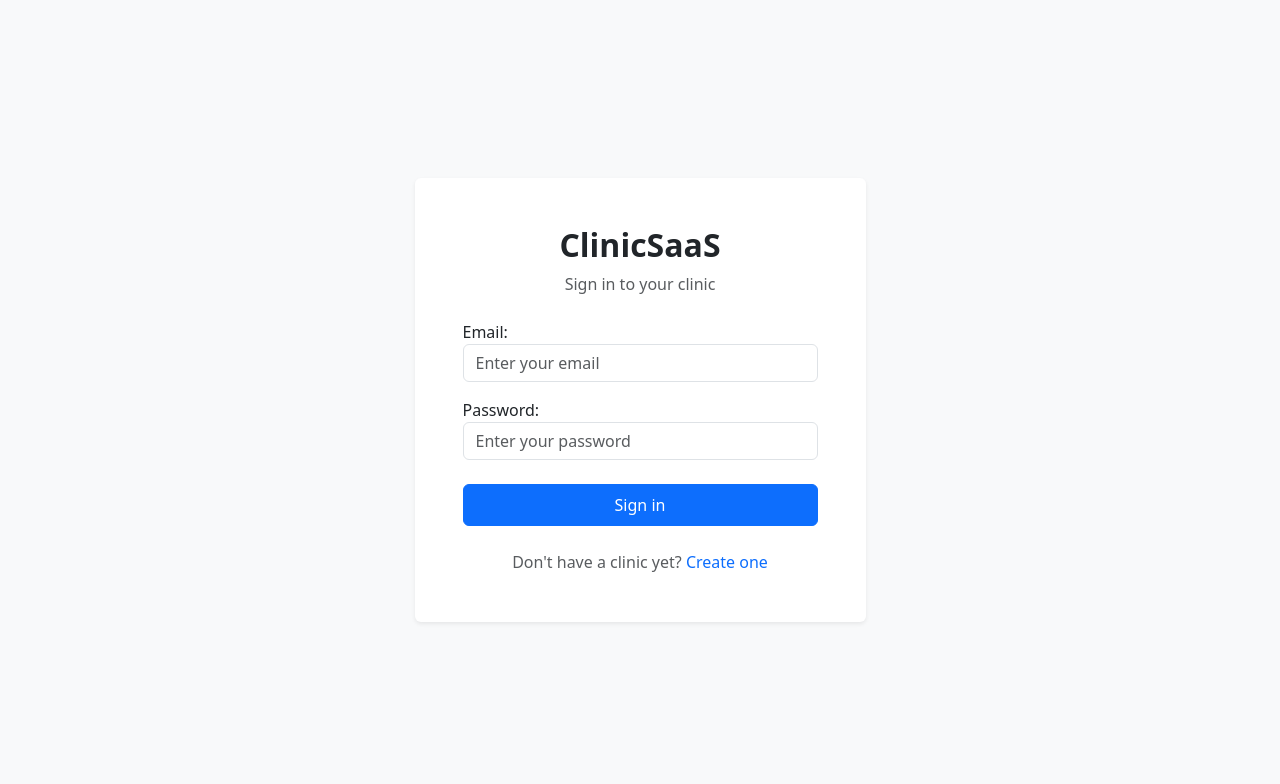
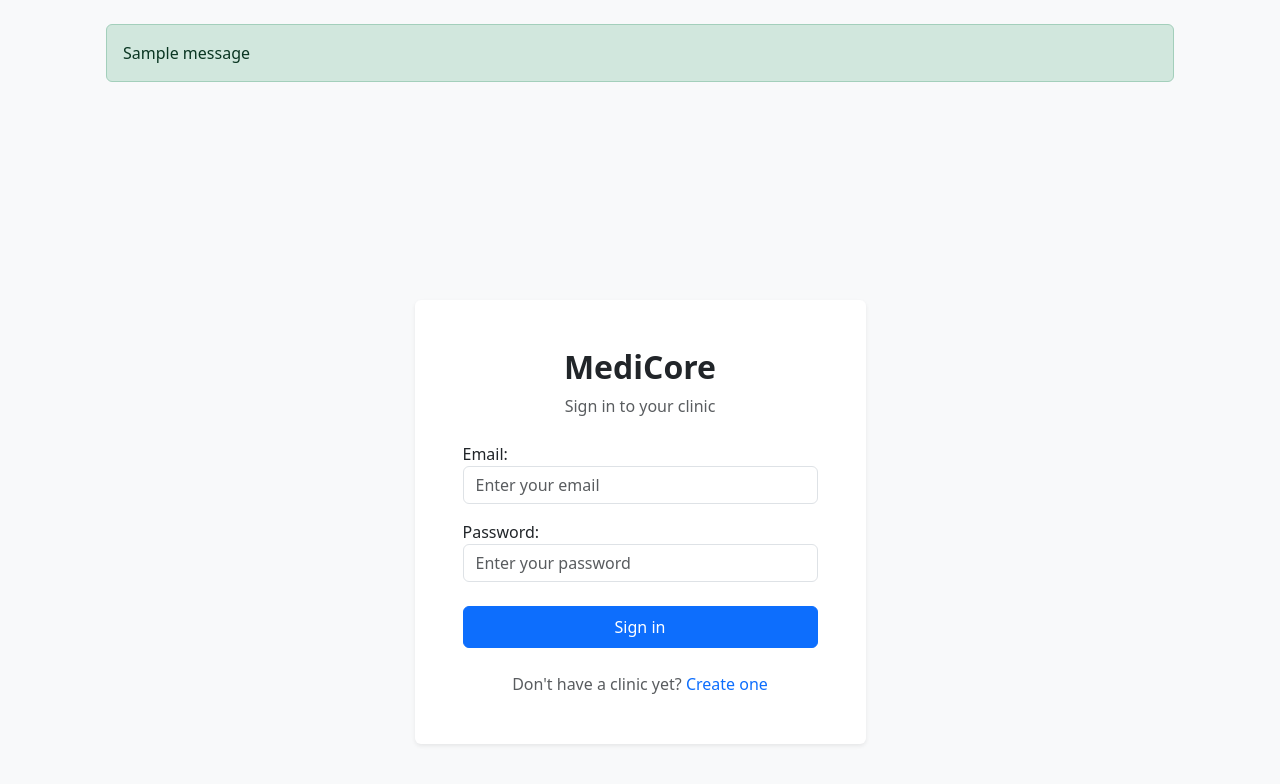
Before and after one commit to RaoufHamaissia/clinic-saas, a Django app: page /accounts/login/ in a window 1280 px wide. Shown: the top 784 px of the page. Before the commit the page ends 623 px from the top, so only its background shows below. Run offline with Django 5.2, Linux system fonts and the light colour scheme; tables that the repository leaves empty hold one stand-in row (values such as "Sample post"); one stand-in notice (Sample message) is shown.

Commit message:
templates fixed

```diff
--- a/accounts/templates/accounts/login.html
+++ b/accounts/templates/accounts/login.html
@@ -9,7 +9,7 @@
         content="width=device-width, initial-scale=1"
     >
 
-    <title>Login | ClinicSaaS</title>
+    <title>Login | MediCore</title>
 
     <link
         href="https://cdn.jsdelivr.net/npm/bootstrap@5.3.3/dist/css/bootstrap.min.css"
@@ -20,6 +20,18 @@
 <body class="bg-light">
 
 <div class="container">
+    <div class="container-fluid p-4">
+        {% if messages %}
+            {% for message in messages %}
+                <div class="alert alert-{{ message.tags }}">
+                    {{ message }}
+                </div>
+            {% endfor %}
+        {% endif %}
+
+            {% block content %}
+            {% endblock content %}
+    </div>
 
     <div
         class="row justify-content-center align-items-center"
@@ -35,7 +47,7 @@
                     <div class="text-center mb-4">
 
                         <h2 class="fw-bold">
-                            ClinicSaaS
+                            MediCore
                         </h2>
 
                         <p class="text-muted">
--- a/core/templates/core/dashboard.html
+++ b/core/templates/core/dashboard.html
@@ -158,10 +158,6 @@
 
     </div>
 
-{% endblock %}
-
-
-
 
 
 
```
Also changed, not shown: db.sqlite3.
